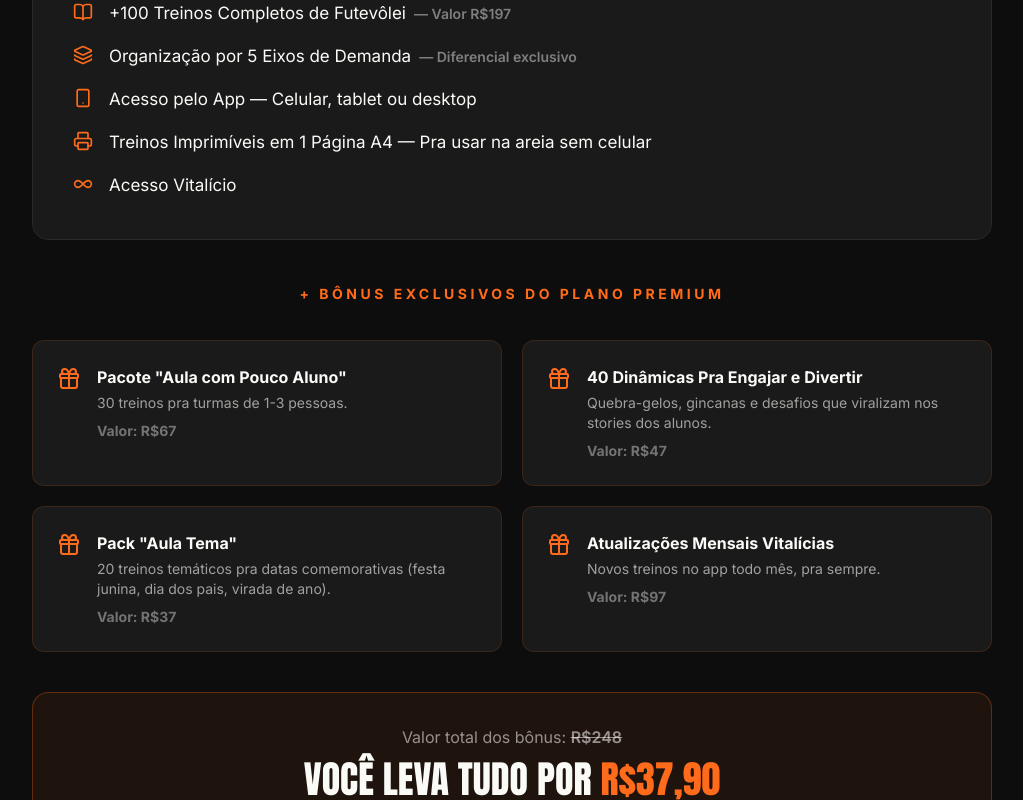
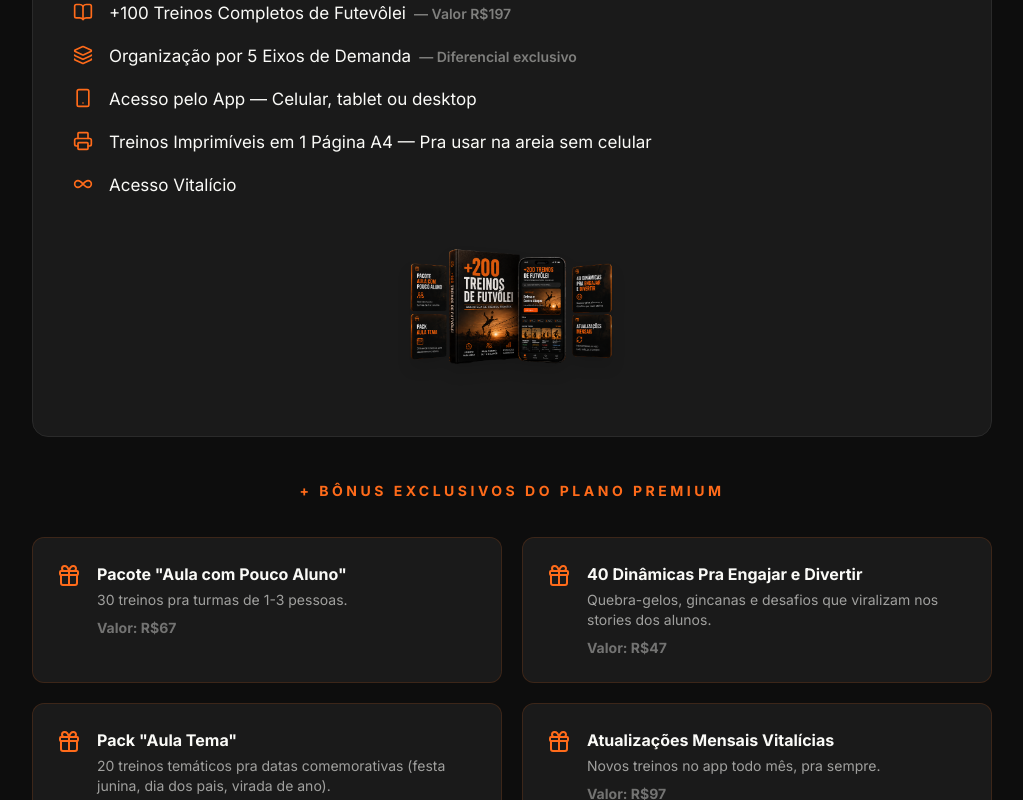
Before and after one commit to caualobo31/200treinosdefutvolei, a Next.js app: page / in a window 1280 px wide. Shown: the part 4716-5516 px from the top of the page, without its empty margins (128-1151 px from the left). Built offline with nearby package versions, Linux system fonts and the light colour scheme.

Commit message:
feat: adiciona mockup na seção Bônus abaixo do 'Você recebe no acesso'
Co-Authored-By: Claude Sonnet 4.6 <noreply@anthropic.com>

```diff
--- a/components/sections/Bonuses.tsx
+++ b/components/sections/Bonuses.tsx
@@ -1,3 +1,4 @@
+import Image from "next/image";
 import { BookOpen, Layers, Smartphone, Printer, Infinity, Gift } from "lucide-react";
 import { RevealOnScroll } from "@/components/ui/RevealOnScroll";
 
@@ -70,7 +71,7 @@ export function Bonuses() {
             >
               Você recebe no acesso:
             </h3>
-            <ul className="space-y-4" role="list">
+            <ul className="space-y-4 mb-8" role="list">
               {included.map((item, i) => (
                 <li key={i} className="flex items-start gap-4">
                   <span style={{ color: "var(--color-accent)", marginTop: "2px", flexShrink: 0 }}>
@@ -90,6 +91,17 @@ export function Bonuses() {
                 </li>
               ))}
             </ul>
+
+            {/* Mockup do app */}
+            <div className="flex justify-center">
+              <Image
+                src="/mockup treinos ftv.png"
+                alt="Interface do app +200 Treinos de Futevôlei"
+                width={220}
+                height={440}
+                className="h-auto drop-shadow-xl"
+              />
+            </div>
           </div>
         </RevealOnScroll>
 
```
Also changed, not shown: public/mockup ftv puro.png (added).
